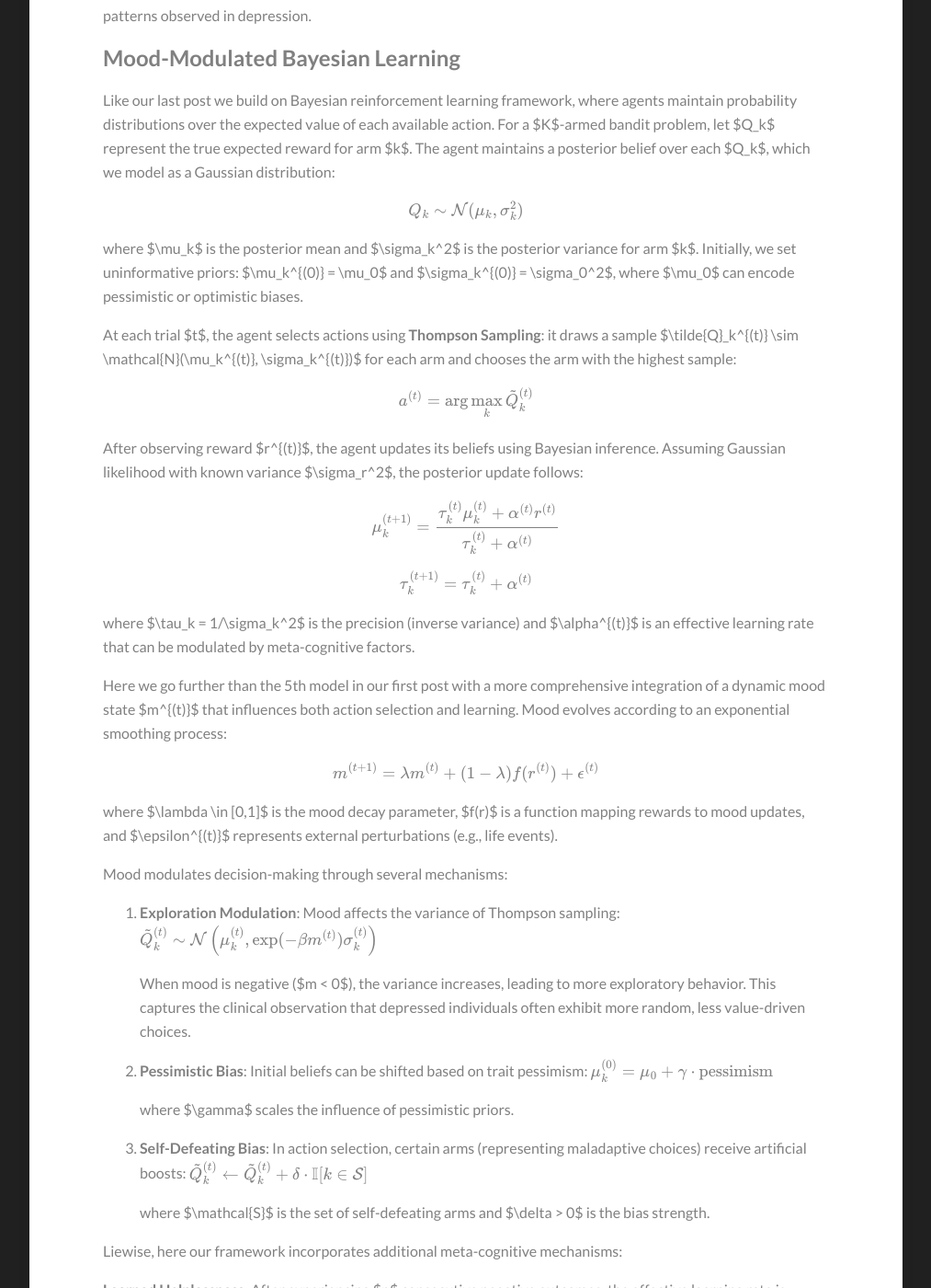
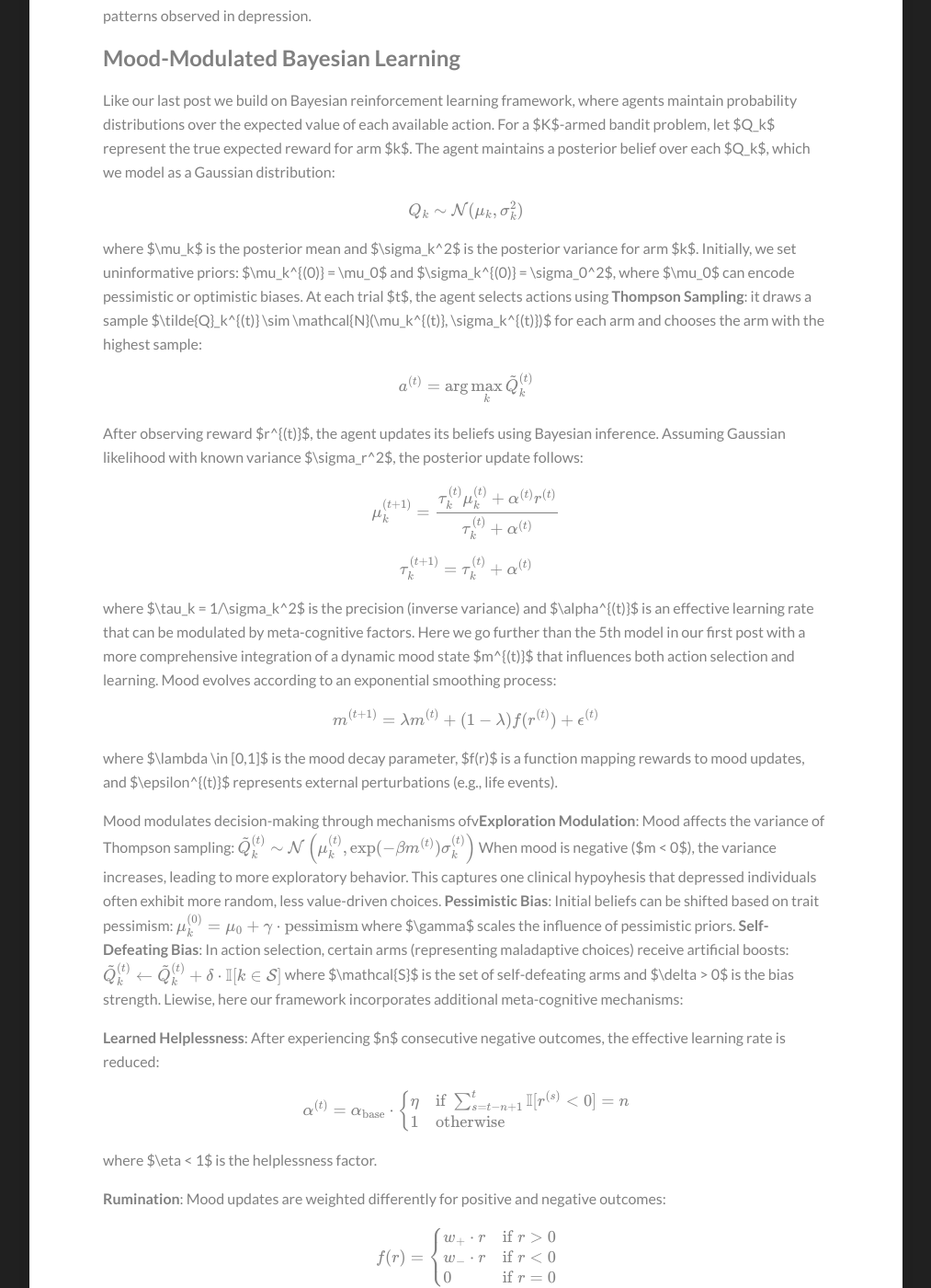
Before and after one commit to Kamran-Afzali/Kamran-Afzali.github.io, a Jekyll site: the page built from _posts/2026-07-24-Q-Learning_DEP_2.md, in a window 1280 px wide and 1400 px high, scrolled down 979 px. Shown: the whole window at 92% size, without its empty margins (133-1146 px from the left). Built offline with Jekyll 4.4.1, drawn with Linux system fonts in a browser that asks for light colours; our own code applies the rules of GitHub Pages for plain Markdown files; formulas are drawn with MathJax 3; some of the changed lines change nothing that is shown; some of the changed text lies outside the part shown.

Commit message:
Update 2026-07-24-Q-Learning_DEP_2.md

```diff
--- a/_posts/2026-07-24-Q-Learning_DEP_2.md
+++ b/_posts/2026-07-24-Q-Learning_DEP_2.md
@@ -10,9 +10,7 @@ Like our last post we build on Bayesian reinforcement learning framework, where
 
 $$Q_k \sim \mathcal{N}(\mu_k, \sigma_k^2)$$
 
-where $\mu_k$ is the posterior mean and $\sigma_k^2$ is the posterior variance for arm $k$. Initially, we set uninformative priors: $\mu_k^{(0)} = \mu_0$ and $\sigma_k^{(0)} = \sigma_0^2$, where $\mu_0$ can encode pessimistic or optimistic biases.
-
-At each trial $t$, the agent selects actions using **Thompson Sampling**: it draws a sample $\tilde{Q}_k^{(t)} \sim \mathcal{N}(\mu_k^{(t)}, \sigma_k^{(t)})$ for each arm and chooses the arm with the highest sample:
+where $\mu_k$ is the posterior mean and $\sigma_k^2$ is the posterior variance for arm $k$. Initially, we set uninformative priors: $\mu_k^{(0)} = \mu_0$ and $\sigma_k^{(0)} = \sigma_0^2$, where $\mu_0$ can encode pessimistic or optimistic biases. At each trial $t$, the agent selects actions using **Thompson Sampling**: it draws a sample $\tilde{Q}_k^{(t)} \sim \mathcal{N}(\mu_k^{(t)}, \sigma_k^{(t)})$ for each arm and chooses the arm with the highest sample:
 
 $$a^{(t)} = \arg\max_k \tilde{Q}_k^{(t)}$$
 
@@ -22,36 +20,15 @@ $$\mu_k^{(t+1)} = \frac{\tau_k^{(t)} \mu_k^{(t)} + \alpha^{(t)} r^{(t)}}{\tau_k^
 
 $$\tau_k^{(t+1)} = \tau_k^{(t)} + \alpha^{(t)}$$
 
-where $\tau_k = 1/\sigma_k^2$ is the precision (inverse variance) and $\alpha^{(t)}$ is an effective learning rate that can be modulated by meta-cognitive factors.
-
-Here we go further than the 5th model in our first post with a more comprehensive integration of a dynamic mood state $m^{(t)}$ that influences both action selection and learning. Mood evolves according to an exponential smoothing process:
+where $\tau_k = 1/\sigma_k^2$ is the precision (inverse variance) and $\alpha^{(t)}$ is an effective learning rate that can be modulated by meta-cognitive factors. Here we go further than the 5th model in our first post with a more comprehensive integration of a dynamic mood state $m^{(t)}$ that influences both action selection and learning. Mood evolves according to an exponential smoothing process:
 
 $$m^{(t+1)} = \lambda m^{(t)} + (1-\lambda) f(r^{(t)}) + \epsilon^{(t)}$$
 
 where $\lambda \in [0,1]$ is the mood decay parameter, $f(r)$ is a function mapping rewards to mood updates, and $\epsilon^{(t)}$ represents external perturbations (e.g., life events).
 
-Mood modulates decision-making through several mechanisms:
-
-1. **Exploration Modulation**: Mood affects the variance of Thompson sampling:
-   $$\tilde{Q}_k^{(t)} \sim \mathcal{N}\left(\mu_k^{(t)}, \exp(-\beta m^{(t)}) \sigma_k^{(t)}\right)$$
-
-   When mood is negative ($m < 0$), the variance increases, leading to more exploratory behavior. This captures the clinical observation that depressed individuals often exhibit more random, less value-driven choices.
-
-2. **Pessimistic Bias**: Initial beliefs can be shifted based on trait pessimism:
-   $$\mu_k^{(0)} = \mu_0 + \gamma \cdot \text{pessimism}$$
-
-   where $\gamma$ scales the influence of pessimistic priors.
-
-3. **Self-Defeating Bias**: In action selection, certain arms (representing maladaptive choices) receive artificial boosts:
-   $$\tilde{Q}_k^{(t)} \leftarrow \tilde{Q}_k^{(t)} + \delta \cdot \mathbb{I}[k \in \mathcal{S}]$$
-
-   where $\mathcal{S}$ is the set of self-defeating arms and $\delta > 0$ is the bias strength.
-
-Liewise, here our framework incorporates additional meta-cognitive mechanisms:
+Mood modulates decision-making through mechanisms ofv**Exploration Modulation**: Mood affects the variance of Thompson sampling: $$\tilde{Q}_k^{(t)} \sim \mathcal{N}\left(\mu_k^{(t)}, \exp(-\beta m^{(t)}) \sigma_k^{(t)}\right)$$ When mood is negative ($m < 0$), the variance increases, leading to more exploratory behavior. This captures one clinical hypoyhesis that depressed individuals often exhibit more random, less value-driven choices. **Pessimistic Bias**: Initial beliefs can be shifted based on trait pessimism:  $$\mu_k^{(0)} = \mu_0 + \gamma \cdot \text{pessimism}$$ where $\gamma$ scales the influence of pessimistic priors. **Self-Defeating Bias**: In action selection, certain arms (representing maladaptive choices) receive artificial boosts: $$\tilde{Q}_k^{(t)} \leftarrow \tilde{Q}_k^{(t)} + \delta \cdot \mathbb{I}[k \in \mathcal{S}]$$ where $\mathcal{S}$ is the set of self-defeating arms and $\delta > 0$ is the bias strength. Liewise, here our framework incorporates additional meta-cognitive mechanisms:
 
 **Learned Helplessness**: After experiencing $n$ consecutive negative outcomes, the effective learning rate is reduced:
-
-
 
 $$\alpha^{(t)} = \alpha_{\text{base}}
 \cdot \begin{cases}
@@ -165,13 +142,9 @@ The algorithm begins by initializing Bayesian beliefs with potentially pessimist
 
 ### Results and Interpretation
 
-The simulation of 20 heterogeneous agents over 200 trials reveals several key patterns:
+The simulation of 20 heterogeneous agents over 200 trials shows different patterns:
 
-1. **Mood Trajectory Heterogeneity**: Agents exhibit diverse mood trajectories even when facing identical environmental conditions. Those with higher pessimism and self-defeating bias tend toward more negative mood states and show greater volatility in response to external events.
-
-2. **Event Sensitivity**: The negative event at trial 50 produces variable responses across agents, with some showing rapid recovery while others exhibit persistent mood deterioration. This variability reflects individual differences in resilience—a key factor in depression vulnerability.
-
-3. **Cumulative Performance**: Agents with more negative trait profiles accumulate fewer rewards over time, creating a self-reinforcing cycle where poor performance further degrades mood and decision-making.
+**Mood Trajectory Heterogeneity**: Agents exhibit diverse mood trajectories even when facing identical environmental conditions. Those with higher pessimism and self-defeating bias tend toward more negative mood states and show greater volatility in response to external events. **Event Sensitivity**: The negative event at trial 50 produces variable responses across agents, with some showing rapid recovery while others exhibit persistent mood deterioration. This variability reflects individual differences in resilience—a key factor in depression vulnerability. **Cumulative Performance**: Agents with more negative trait profiles accumulate fewer rewards over time, creating a self-reinforcing cycle where poor performance further degrades mood and decision-making.
 
 The visualization of mood trajectories across all agents illustrates the complex interplay between individual traits and environmental factors. Some agents maintain relatively stable positive mood throughout the task, while others experience prolonged negative periods following adverse events—patterns reminiscent of the heterogeneity observed in clinical populations.
 
```
